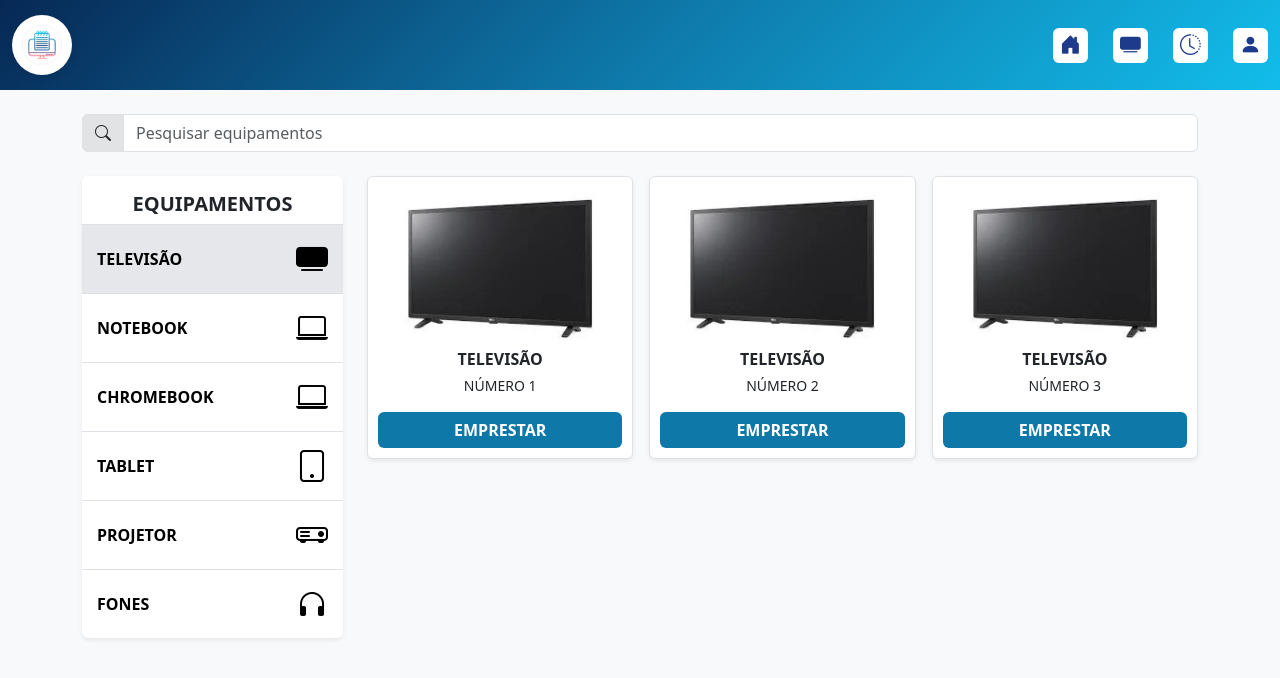
After one commit to Dai4ne/TCC_CEC, a PHP site: page /Front-End_Professor/televisao_prof.php in a window 1280 px wide. The commit adds this page. Shown: the top 678 px of the page. Run offline with PHP 8.4, Linux system fonts and the light colour scheme.

Commit message:
Atualização 5 - tela das TVs
Criação e finalização da tela de televisão no front-end do professor

```diff
--- /dev/null
+++ b/TCC - arquivos com o PHP/Front-End_Professor/televisao_prof.php
@@ -0,0 +1,312 @@
+<!DOCTYPE html>
+<html lang="pt-BR">
+
+<head>
+    <meta charset="UTF-8">
+    <meta name="viewport" content="width=device-width, initial-scale=1.0">
+    <title>CEC</title>
+    <link href="https://cdn.jsdelivr.net/npm/bootstrap@5.3.0/dist/css/bootstrap.min.css" rel="stylesheet">
+    <link rel="stylesheet" href="https://cdn.jsdelivr.net/npm/bootstrap-icons@1.13.1/font/bootstrap-icons.min.css">
+
+    <style>
+        .equipment-icon i {
+            font-size: 2rem;
+            color: #1e3a8a;
+        }
+
+        .header {
+            background: linear-gradient(135deg, #072855 0%, #0e78a9 50%, #12bdeb 100%);
+            padding: 15px 0;
+            display: flex;
+            align-items: center;
+        }
+
+        .logo-container {
+            background: white;
+            border-radius: 50%;
+            width: 60px;
+            height: 60px;
+            display: flex;
+            align-items: center;
+            justify-content: center;
+            box-shadow: 0 2px 10px rgba(0, 0, 0, 0.1);
+        }
+
+        .logo-container img {
+            width: 40px;
+            height: 40px;
+        }
+
+        .nav-icons {
+            display: flex;
+            gap: 25px;
+            align-items: center;
+        }
+
+        .nav-icon {
+            width: 35px;
+            height: 35px;
+            background: white;
+            border-radius: 6px;
+            display: flex;
+            align-items: center;
+            justify-content: center;
+            cursor: pointer;
+            transition: 0.3s;
+        }
+
+        .nav-icon i {
+            font-size: 1.3rem;
+            color: #1e3a8a;
+        }
+
+        .nav-icon:hover {
+            transform: translateY(-2px);
+            box-shadow: 0 4px 12px rgba(0, 0, 0, 0.15);
+        }
+
+        a {
+            text-decoration: none;
+            color: black;
+        }
+
+        /* css da parte das TVs e equipamentos*/
+        .equipment-item {
+            padding: 10px 15px;
+            transition: background-color 0.2s ;
+            font-weight: bold;
+        }
+
+        .equipment-item:hover {
+            background-color: #e5e7eb;
+        }
+
+        .equipment-item.active {
+            background-color: #e5e7eb; /* Cor de fundo para o item selecionado */
+            font-weight: bold;
+        }
+
+        .equipment-item .equipment-icon i {
+            color: #000000ff;
+        }
+
+
+
+        .product-card {
+            border: 1px solid #dee2e6;
+            border-radius: 0.375rem;
+            text-align: center;
+            padding: 10px;
+            background-color: white;
+            transition: box-shadow 0.3s;
+        }
+
+        .product-card:hover {
+            box-shadow: 0px 0px 15px  #0000007f;
+        }
+
+        .product-card-img {
+            max-width: 100%;
+            height: auto;
+            background-color: #ffffffff;
+            height: 150px;
+            margin-bottom: 10px;
+            border-radius: 0.25rem;
+        }
+
+        img {
+            width: 200px;
+        }
+
+        .btn-lend { /*Botão EMPRESTAR*/
+            background-color: #0e78a9;
+            color: white;
+            font-weight: 600;
+            border: none;
+        }
+
+        .btn-lend:hover {
+            background-color: #fd4463;
+            color: white;
+        }
+
+
+        @media (max-width: 768px) {
+            .logo-container {
+                width: 50px;
+                height: 50px;
+            }
+
+            .logo-container img {
+                width: 80%;
+                height: 80%;
+            }
+
+            .nav-icons .nav-icon {
+                width: 35px;
+                height: 35px;
+                font-size: 16px;
+                margin-left: 5px;
+            }
+
+            .page-title {
+                font-size: 1.5rem;
+            }
+
+            /* o menu e a listagem das TVs ficam em colunas de 12 */
+            .col-lg-3, .col-lg-9 {
+                width: 100%;
+            }
+
+            /* Adiciona margem entre as colunas "equipamentos" e as TVs */
+            .row.g-4 > .col-12:not(:last-child) {
+                margin-bottom: 1rem;
+            }
+        }
+    </style>
+</head>
+
+<body class="bg-light">
+
+    <header class="header">
+        <div class="container-fluid">
+            <div class="row align-items-center">
+
+                <div class="col-6 col-md-3">
+                    <div class="logo-container">
+                        <img src="../Imagens/logo_100.png" alt="logo">
+                    </div>
+                </div>
+
+                <div class="col-6 col-md-9">
+                    <div class="nav-icons justify-content-end">
+
+                        <div class="nav-icon"> <a href="home_prof.php">
+                                <i class="bi bi-house-door-fill"></i>
+                            </a>
+                        </div>
+
+                        <div class="nav-icon"> <a href="equipamentos_prof.php">
+                                <i class="bi bi-tv-fill"></i>
+                            </a>
+                        </div>
+
+                        <div class="nav-icon"> <i class="bi bi-clock-history"></i>
+                        </div>
+
+                        <div class="nav-icon">
+                            <a href="perfil_prof.php">
+                                <i class="bi bi-person-fill"></i>
+                            </a>
+                        </div>
+                    </div>
+                </div>
+
+            </div>
+        </div>
+    </header>
+
+
+    <main class="container py-4">
+
+        <div class="input-group mb-4">
+            <span class="input-group-text bg-secondary-subtle"><i class="bi bi-search"></i></span>
+            <input type="text" class="form-control" placeholder="Pesquisar equipamentos">
+        </div>
+
+        <div class="row g-4">
+
+            <div class="col-12 col-lg-3">
+                <div class="bg-white rounded shadow-sm">
+
+                    <h5 class="text-center fw-bold pt-3 pb-2 mb-0 border-bottom">EQUIPAMENTOS</h5>
+
+                    <a href="televisao_prof.php">
+                        <div class="equipment-item active d-flex justify-content-between align-items-center border-bottom">
+                        <span>TELEVISÃO</span>
+                        <div class="equipment-icon"><i class="bi bi-tv-fill"></i></div>
+                    </div>
+                    </a>
+
+                    <a href="">
+                        <div class="equipment-item d-flex justify-content-between align-items-center border-bottom">
+                            <span>NOTEBOOK</span>
+                            <div class="equipment-icon"><i class="bi bi-laptop"></i></div>
+                        </div>
+                    </a>
+
+                    <a href="">
+                        <div class="equipment-item d-flex justify-content-between align-items-center border-bottom">
+                            <span>CHROMEBOOK</span>
+                            <div class="equipment-icon"><i class="bi bi-laptop"></i></div>
+                        </div>
+                    </a>
+
+                    <a href="">
+                        <div class="equipment-item d-flex justify-content-between align-items-center border-bottom">
+                            <span>TABLET</span>
+                            <div class="equipment-icon"><i class="bi bi-tablet"></i></div>
+                        </div>
+                    </a>
+
+                    <a href="">
+                        <div class="equipment-item d-flex justify-content-between align-items-center border-bottom">
+                            <span>PROJETOR</span>
+                            <div class="equipment-icon"><i class="bi bi-projector"></i></div>
+                        </div>
+                    </a>
+
+                    <a href="">
+                        <div class="equipment-item d-flex justify-content-between align-items-center">
+                            <span>FONES</span>
+                            <div class="equipment-icon"><i class="bi bi-headphones"></i></div>
+                        </div>
+                    </a>
+
+                </div>
+            </div>
+
+            <!-- Parte das TVs-->
+            <div class="col-12 col-lg-9">
+                <div class="row row-cols-2 row-cols-md-3 row-cols-lg-3 g-3">
+
+                    <div class="col">
+                        <div class="product-card shadow-sm">
+                            <div class="product-card-img"> <img src="../Imagens/tv_lg.png" alt=""></div>
+                            <p class="card-text text-uppercase fw-bold mb-1">TELEVISÃO</p>
+                            <p class="card-text text-uppercase small mb-3">NÚMERO 1</p>
+                            <button type="button" class="btn btn-lend w-100">EMPRESTAR</button>
+                        </div>
+                    </div>
+
+                    <div class="col">
+                        <div class="product-card shadow-sm">
+                            <div class="product-card-img"> <img src="../Imagens/tv_lg.png" alt=""> </div>
+                            <p class="card-text text-uppercase fw-bold mb-1">TELEVISÃO</p>
+                            <p class="card-text text-uppercase small mb-3">NÚMERO 2</p>
+                            <button type="button" class="btn btn-lend w-100">EMPRESTAR</button>
+                        </div>
+                    </div>
+
+                    <div class="col">
+                        <div class="product-card shadow-sm">
+                            <div class="product-card-img"> <img src="../Imagens/tv_lg.png" alt=""> </div>
+                            <p class="card-text text-uppercase fw-bold mb-1">TELEVISÃO</p>
+                            <p class="card-text text-uppercase small mb-3">NÚMERO 3</p>
+                            <button type="button" class="btn btn-lend w-100">EMPRESTAR</button>
+                        </div>
+                    </div>
+
+
+
+                </div>
+            </div>
+
+        </div>
+
+    </main>
+
+    <script src="https://cdn.jsdelivr.net/npm/bootstrap@5.3.0/dist/js/bootstrap.bundle.min.js"></script>
+</body>
+
+</html>
```
Also changed, not shown: TCC - arquivos com o PHP/Front-End_Professor/equipamentos_prof.php (+20 -1 lines), TCC - arquivos com o PHP/Imagens/tv_lg.png (added).
